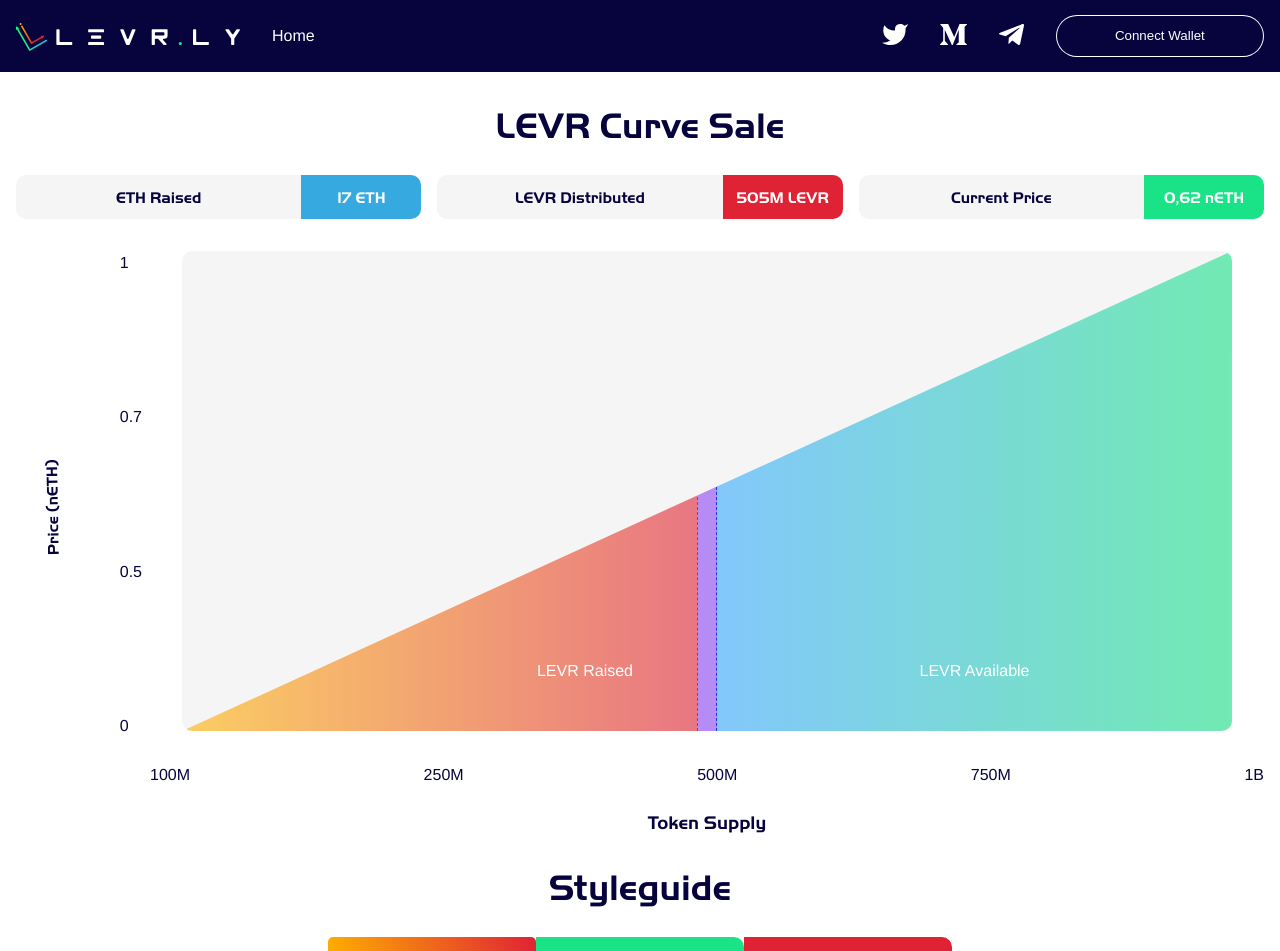
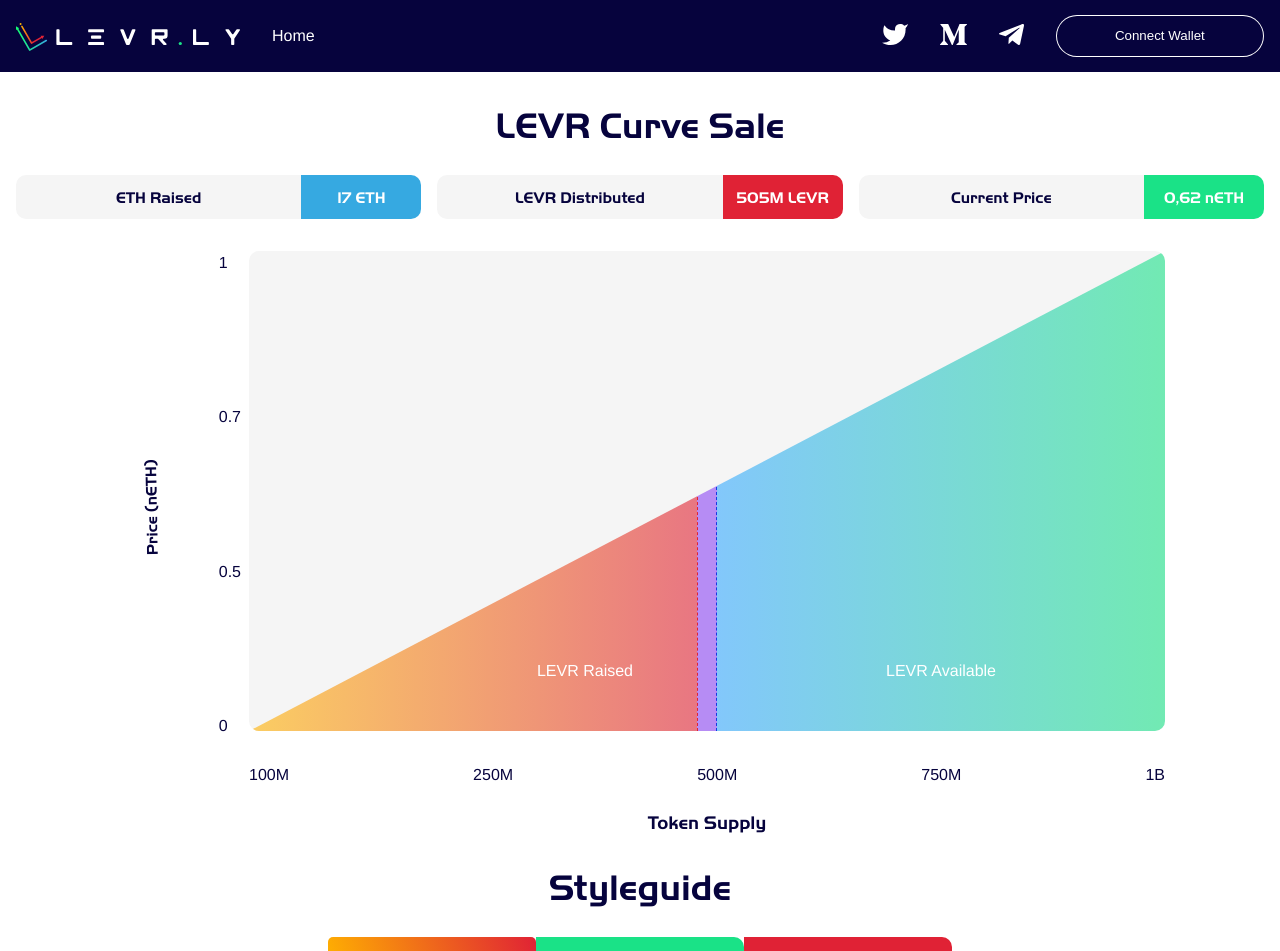
Before and after one commit to team-toast/levr-dashboard, a Next.js app: page / in a window 1280 px wide. Shown: the top 951 px of the page. Built offline with nearby package versions, Linux system fonts and the light colour scheme.

Commit message:
[feature/PD-297] Tweaked graph display of values

```diff
--- a/src/components/CurveGraph.jsx
+++ b/src/components/CurveGraph.jsx
@@ -91,9 +91,15 @@ const ColRow = styled(Row)`
 
 const CurveBox = styled.div`
   width: 100%;
+  max-width: 1050px;
+  margin: auto;
 `;
 
-const Supply = styled.div``;
+const Supply = styled.div`
+  width: 100%;
+  max-width: 1050px;
+  margin: auto;
+`;
 
 const ChartBox = styled.div`
   background: #f5f5f5;
```
